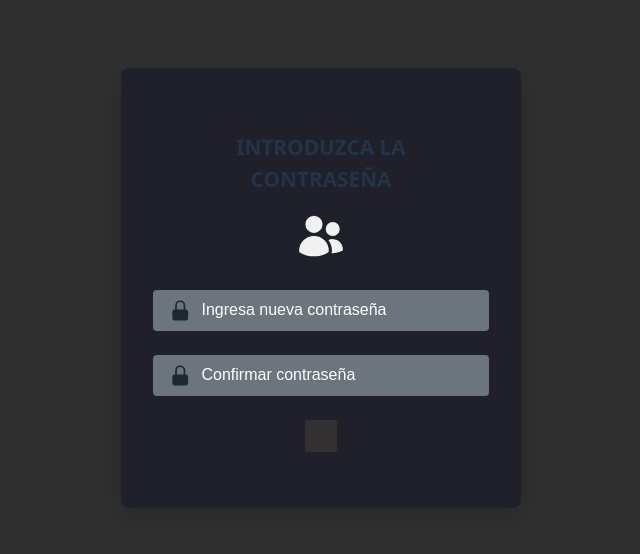
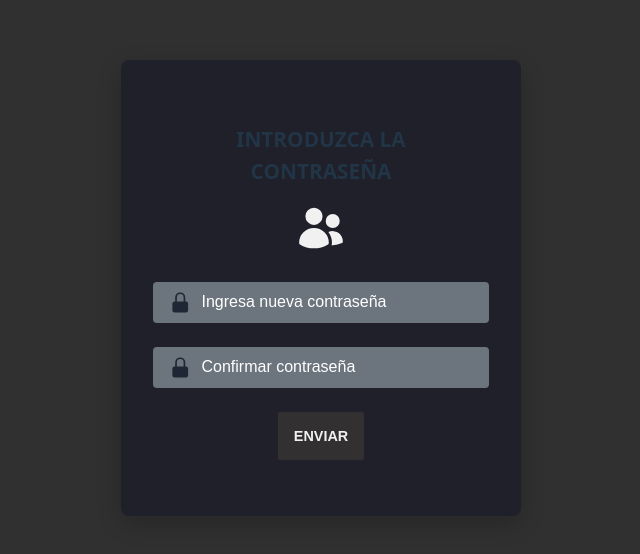
Before and after one commit to danisan15/project_blacklist, a React (Vite) app in the folder frontend/: page /updatePassword in a window 1280 px wide. Shown: the part 112-666 px from the top of the page, without its empty margins (319-959 px from the left). Built offline with nearby package versions, Linux system fonts and the light colour scheme; no server answers.

Commit message:
fix: fixed updatePassword route 2

```diff
--- a/frontend/src/components/UpdatePassword.jsx
+++ b/frontend/src/components/UpdatePassword.jsx
@@ -77,7 +77,7 @@ const UpdatePassword = () => {
           <span>{errors.confirmPassword.message}</span>
         )}
 
-        <button></button>
+        <button>Enviar</button>
       </form>
     </div>
   );
```
